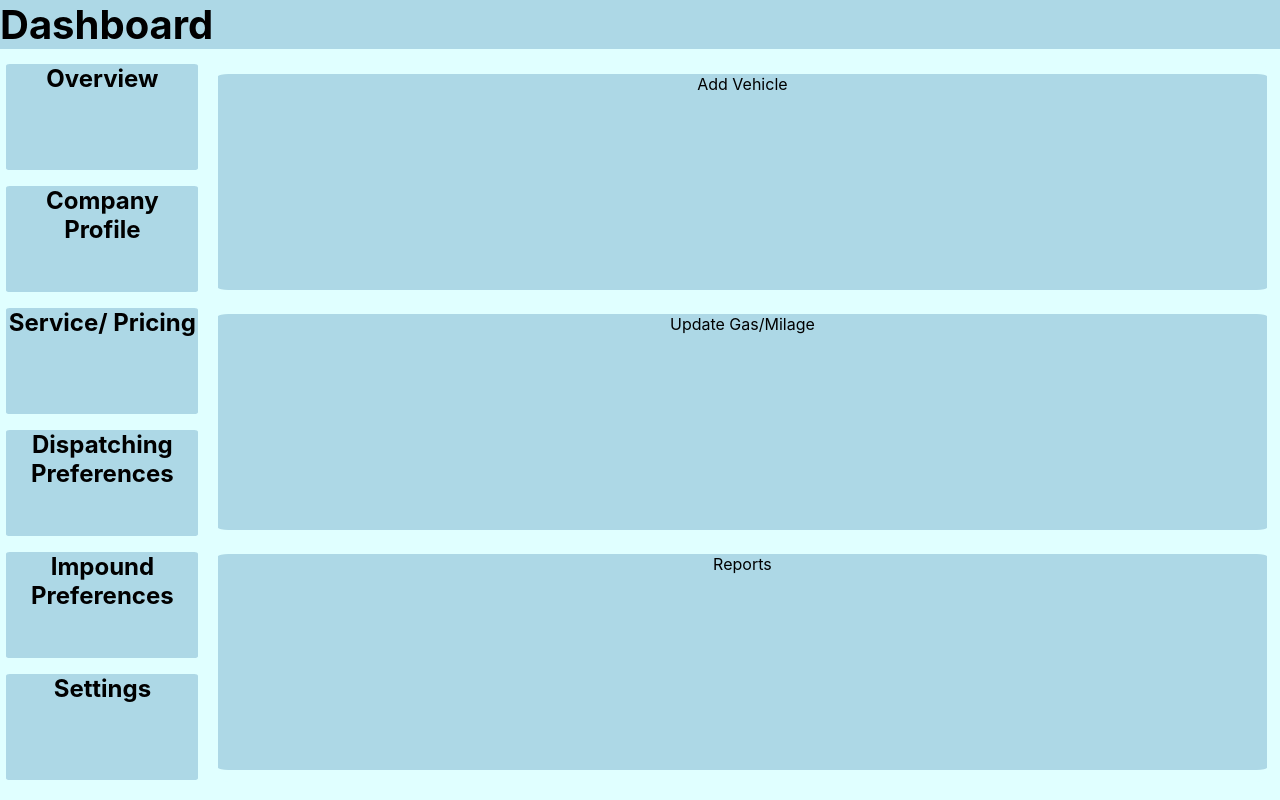
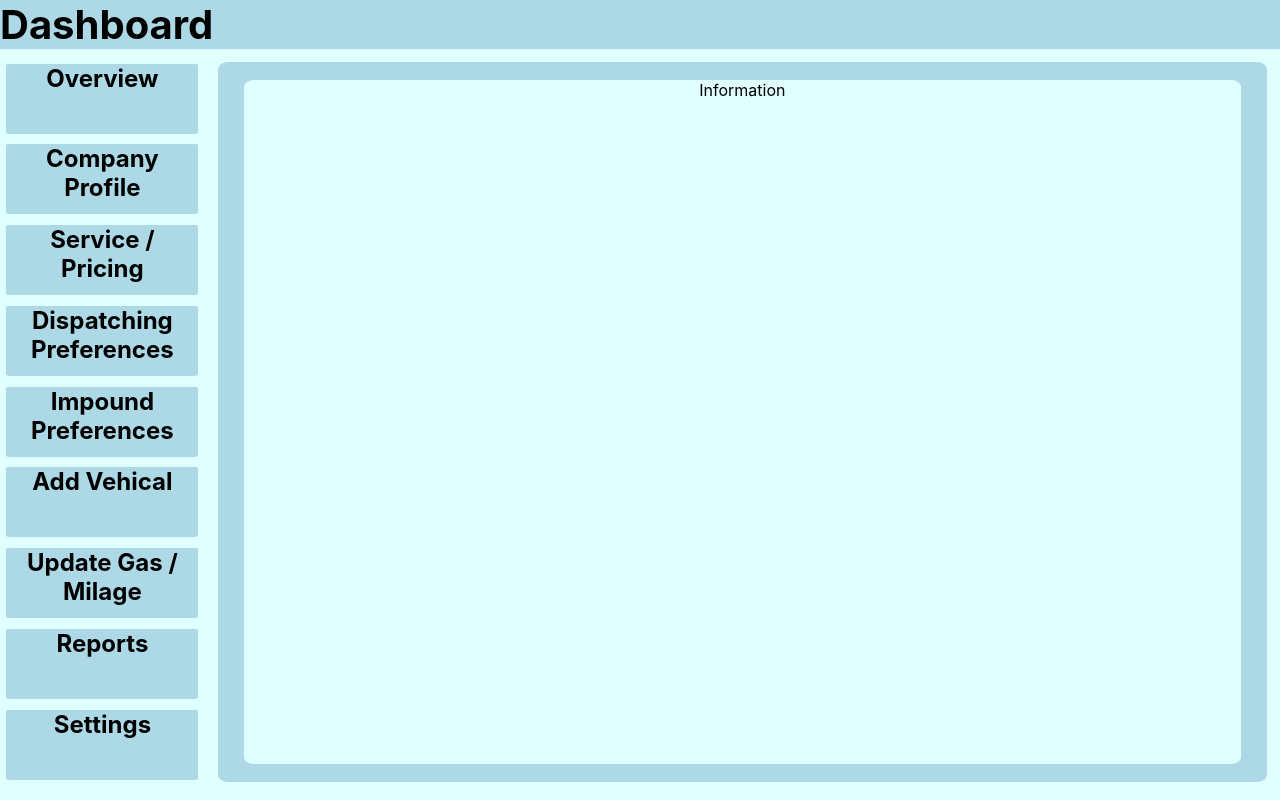
Before and after one commit to Ashley426/towApp, a React (Create React App) app: page / in a window 1280 px wide. Built offline with nearby package versions, Linux system fonts and the light colour scheme.

Commit message:
Another Design Change

```diff
--- a/src/components/dashboard/Dashboard.jsx
+++ b/src/components/dashboard/Dashboard.jsx
@@ -11,16 +11,17 @@ export default function Dashboard(){
             <aside>
                 <Buttons title="Overview"/>
                 <Buttons title="Company Profile"/>
-                <Buttons title="Service/ Pricing"/>
+                <Buttons title="Service / Pricing"/>
                 <Buttons title="Dispatching Preferences"/>
                 <Buttons title="Impound Preferences"/>
+                <Buttons title="Add Vehical"/>
+                <Buttons title="Update Gas / Milage"/>
+                <Buttons title="Reports"/>
                 <Buttons title="Settings"/>
             </aside>
             <main>
                 {/* <MainTabs/> */}
-                <div className="dashOption" id="mTop">Add Vehicle</div>
-                <div className="dashOption" id="mMiddle">Update Gas/Milage</div>
-                <div className="dashOption" id="mBottom">Reports</div>
+                <div className="dashOption" id="mTop">Information</div>
             </main>
         </div>
     )
--- a/src/components/dashboard/dashboard.css
+++ b/src/components/dashboard/dashboard.css
@@ -27,6 +27,7 @@
 }
 .dashboard main{
     /* border: 2px solid lightblue; */
+    background-color: lightblue;
     border-radius: 1%;
     margin-right: 1%;
     width: 82%;
@@ -39,17 +40,17 @@
 
 .dashOption{
     /* border: 2px solid lightblue; */
-    background-color: lightblue;
+    background-color: lightcyan;
     border-radius: 1%;
-    height: 30%;
-    width: 100%;
+    height: 95%;
+    width: 95%;
 }
 
 .outerBox{
     /* border-top: 2px dotted lightcyan; */
     border-bottom: 2px lightcyan dotted;
     margin-top: 1%;
-    height: 15%;
+    height: 10%;
     box-sizing: border-box;
     align-items: center;
 }
```
